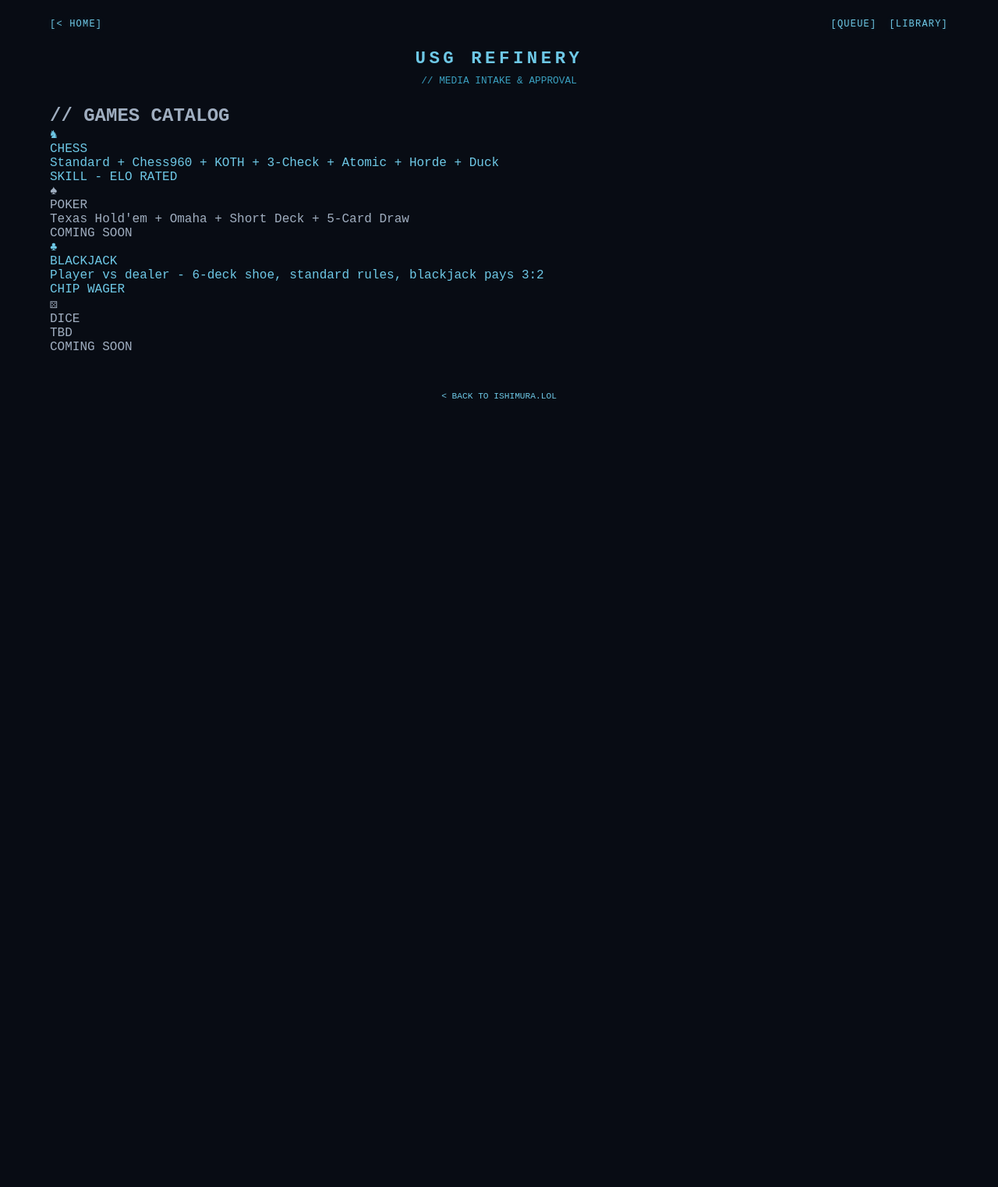
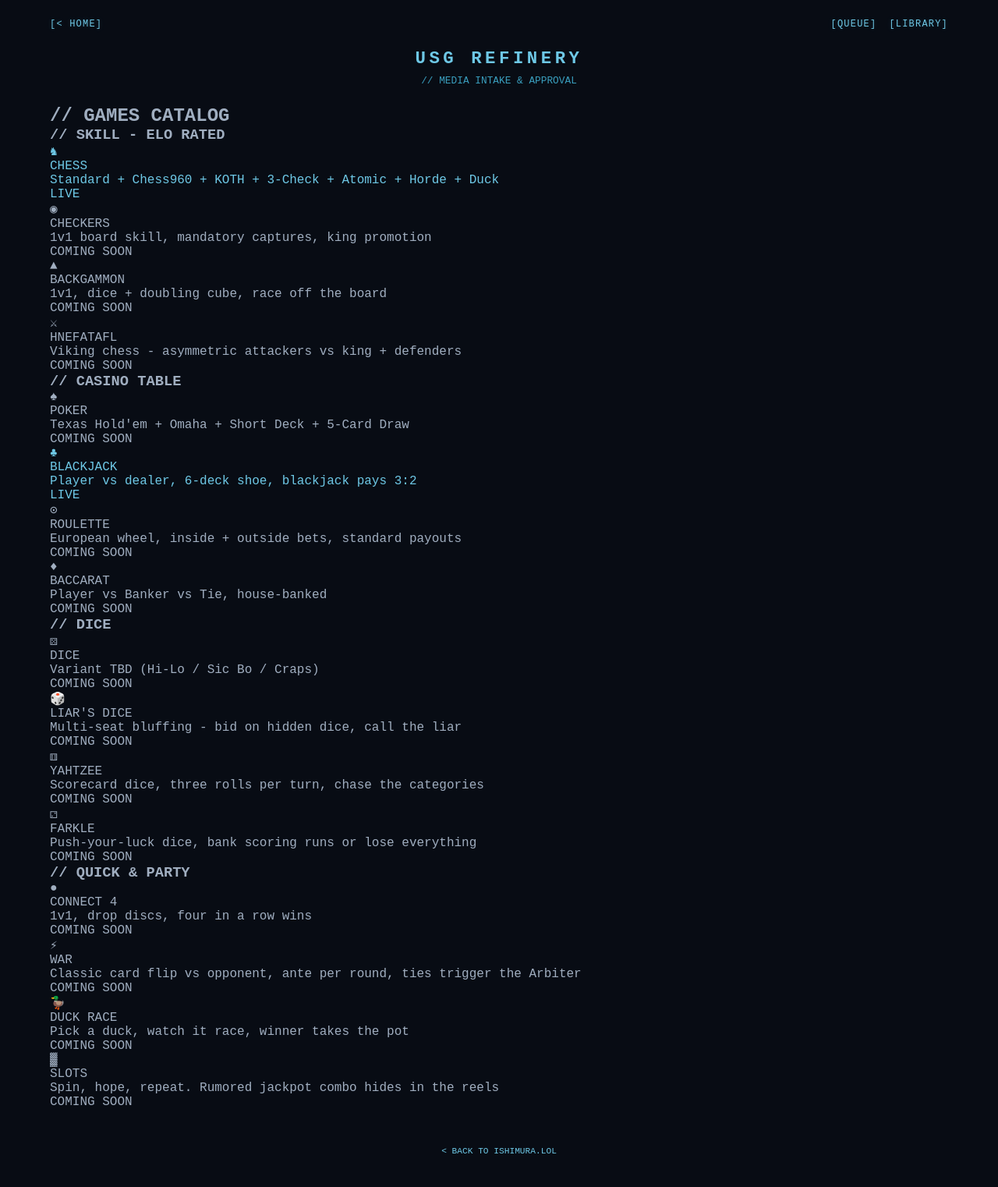
Before and after one commit to cardinal9985/dotfiles, a Flask app: template config/games/templates/hub.html in a window 1280 px wide. Shown: the whole page at 78% size. Before the commit the page ends 511 px from the top, so only its background shows below. Run offline with Flask 3, Linux system fonts and the light colour scheme; the template is opened without the code that fills it, so the values that code supplies are empty; parts of the project's set-up code (start-up, migrations or seed data) failed here and were passed over.

Commit message:
feat(games): fill hub with 4x4 placeholder grid across skill/casino/dice/party rows

```diff
--- a/config/games/templates/hub.html
+++ b/config/games/templates/hub.html
@@ -5,32 +5,114 @@
 <div class="hub">
   <h2 class="section-title">// GAMES CATALOG</h2>
 
+  <h3 class="row-title">// SKILL - ELO RATED</h3>
   <div class="game-tiles">
-    <a href="{{ url_for('chess.lobby') }}" class="game-tile game-tile-chess">
+    <a href="{{ url_for('chess.lobby') }}" class="game-tile">
       <div class="game-tile-icon">♞</div>
       <div class="game-tile-name">CHESS</div>
       <div class="game-tile-desc">Standard + Chess960 + KOTH + 3-Check + Atomic + Horde + Duck</div>
-      <div class="game-tile-tag chess-tag">SKILL - ELO RATED</div>
+      <div class="game-tile-tag chess-tag">LIVE</div>
     </a>
+    <div class="game-tile game-tile-locked">
+      <div class="game-tile-icon">◉</div>
+      <div class="game-tile-name">CHECKERS</div>
+      <div class="game-tile-desc">1v1 board skill, mandatory captures, king promotion</div>
+      <div class="game-tile-tag locked-tag">COMING SOON</div>
+    </div>
+    <div class="game-tile game-tile-locked">
+      <div class="game-tile-icon">▲</div>
+      <div class="game-tile-name">BACKGAMMON</div>
+      <div class="game-tile-desc">1v1, dice + doubling cube, race off the board</div>
+      <div class="game-tile-tag locked-tag">COMING SOON</div>
+    </div>
+    <div class="game-tile game-tile-locked">
+      <div class="game-tile-icon">⚔</div>
+      <div class="game-tile-name">HNEFATAFL</div>
+      <div class="game-tile-desc">Viking chess - asymmetric attackers vs king + defenders</div>
+      <div class="game-tile-tag locked-tag">COMING SOON</div>
+    </div>
+  </div>
 
+  <h3 class="row-title">// CASINO TABLE</h3>
+  <div class="game-tiles">
     <div class="game-tile game-tile-locked">
       <div class="game-tile-icon">♠</div>
       <div class="game-tile-name">POKER</div>
       <div class="game-tile-desc">Texas Hold'em + Omaha + Short Deck + 5-Card Draw</div>
       <div class="game-tile-tag locked-tag">COMING SOON</div>
     </div>
-
-    <a href="{{ url_for('blackjack.table') }}" class="game-tile game-tile-blackjack">
+    <a href="{{ url_for('blackjack.table') }}" class="game-tile">
       <div class="game-tile-icon">♣</div>
       <div class="game-tile-name">BLACKJACK</div>
-      <div class="game-tile-desc">Player vs dealer - 6-deck shoe, standard rules, blackjack pays 3:2</div>
-      <div class="game-tile-tag bj-tag">CHIP WAGER</div>
+      <div class="game-tile-desc">Player vs dealer, 6-deck shoe, blackjack pays 3:2</div>
+      <div class="game-tile-tag bj-tag">LIVE</div>
     </a>
+    <div class="game-tile game-tile-locked">
+      <div class="game-tile-icon">⊙</div>
+      <div class="game-tile-name">ROULETTE</div>
+      <div class="game-tile-desc">European wheel, inside + outside bets, standard payouts</div>
+      <div class="game-tile-tag locked-tag">COMING SOON</div>
+    </div>
+    <div class="game-tile game-tile-locked">
+      <div class="game-tile-icon">♦</div>
+      <div class="game-tile-name">BACCARAT</div>
+      <div class="game-tile-desc">Player vs Banker vs Tie, house-banked</div>
+      <div class="game-tile-tag locked-tag">COMING SOON</div>
+    </div>
+  </div>
 
+  <h3 class="row-title">// DICE</h3>
+  <div class="game-tiles">
     <div class="game-tile game-tile-locked">
       <div class="game-tile-icon">⚄</div>
       <div class="game-tile-name">DICE</div>
-      <div class="game-tile-desc">TBD</div>
+      <div class="game-tile-desc">Variant TBD (Hi-Lo / Sic Bo / Craps)</div>
+      <div class="game-tile-tag locked-tag">COMING SOON</div>
+    </div>
+    <div class="game-tile game-tile-locked">
+      <div class="game-tile-icon">🎲</div>
+      <div class="game-tile-name">LIAR'S DICE</div>
+      <div class="game-tile-desc">Multi-seat bluffing - bid on hidden dice, call the liar</div>
+      <div class="game-tile-tag locked-tag">COMING SOON</div>
+    </div>
+    <div class="game-tile game-tile-locked">
+      <div class="game-tile-icon">⚅</div>
+      <div class="game-tile-name">YAHTZEE</div>
+      <div class="game-tile-desc">Scorecard dice, three rolls per turn, chase the categories</div>
+      <div class="game-tile-tag locked-tag">COMING SOON</div>
+    </div>
+    <div class="game-tile game-tile-locked">
+      <div class="game-tile-icon">⚁</div>
+      <div class="game-tile-name">FARKLE</div>
+      <div class="game-tile-desc">Push-your-luck dice, bank scoring runs or lose everything</div>
+      <div class="game-tile-tag locked-tag">COMING SOON</div>
+    </div>
+  </div>
+
+  <h3 class="row-title">// QUICK & PARTY</h3>
+  <div class="game-tiles">
+    <div class="game-tile game-tile-locked">
+      <div class="game-tile-icon">●</div>
+      <div class="game-tile-name">CONNECT 4</div>
+      <div class="game-tile-desc">1v1, drop discs, four in a row wins</div>
+      <div class="game-tile-tag locked-tag">COMING SOON</div>
+    </div>
+    <div class="game-tile game-tile-locked">
+      <div class="game-tile-icon">⚡</div>
+      <div class="game-tile-name">WAR</div>
+      <div class="game-tile-desc">Classic card flip vs opponent, ante per round, ties trigger the Arbiter</div>
+      <div class="game-tile-tag locked-tag">COMING SOON</div>
+    </div>
+    <div class="game-tile game-tile-locked">
+      <div class="game-tile-icon">🦆</div>
+      <div class="game-tile-name">DUCK RACE</div>
+      <div class="game-tile-desc">Pick a duck, watch it race, winner takes the pot</div>
+      <div class="game-tile-tag locked-tag">COMING SOON</div>
+    </div>
+    <div class="game-tile game-tile-locked">
+      <div class="game-tile-icon">▓</div>
+      <div class="game-tile-name">SLOTS</div>
+      <div class="game-tile-desc">Spin, hope, repeat. Rumored jackpot combo hides in the reels</div>
       <div class="game-tile-tag locked-tag">COMING SOON</div>
     </div>
   </div>
```
Also changed, not shown: config/games/static/css/games.css (+14 -3 lines).
